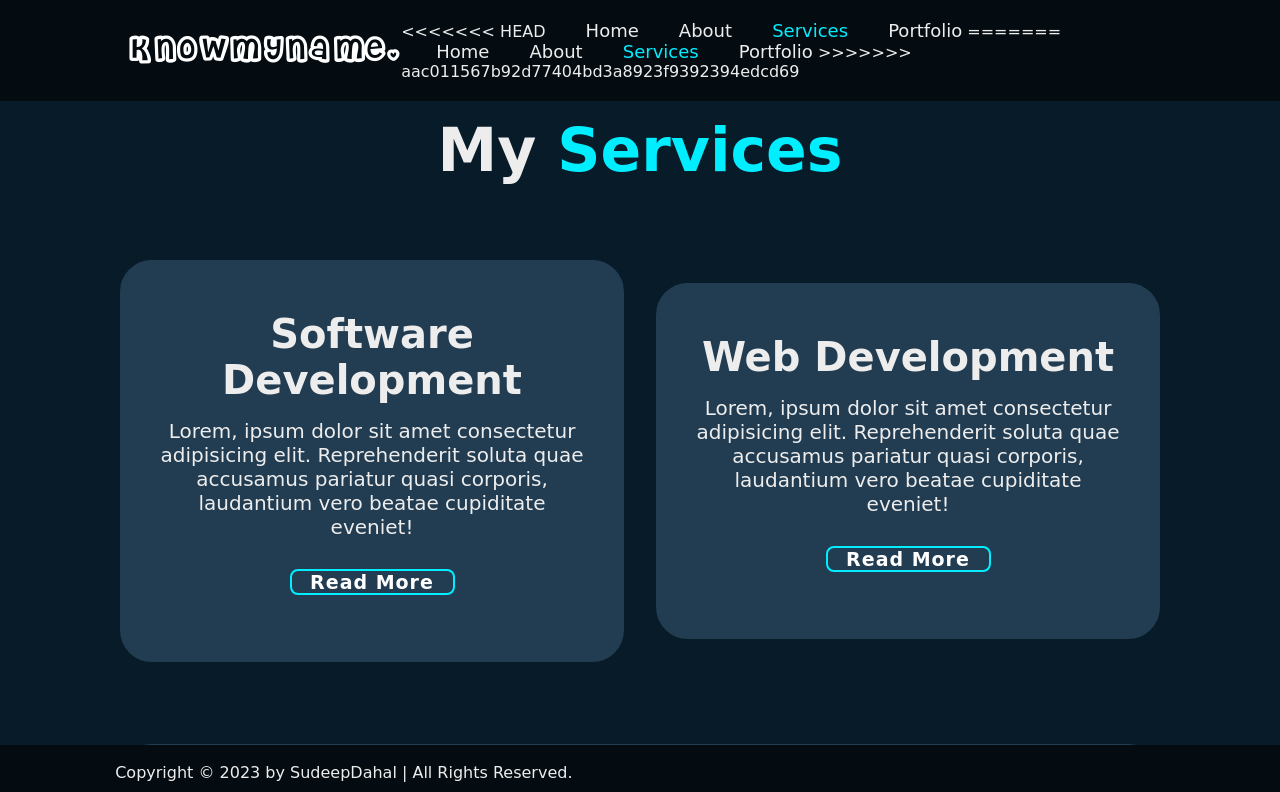
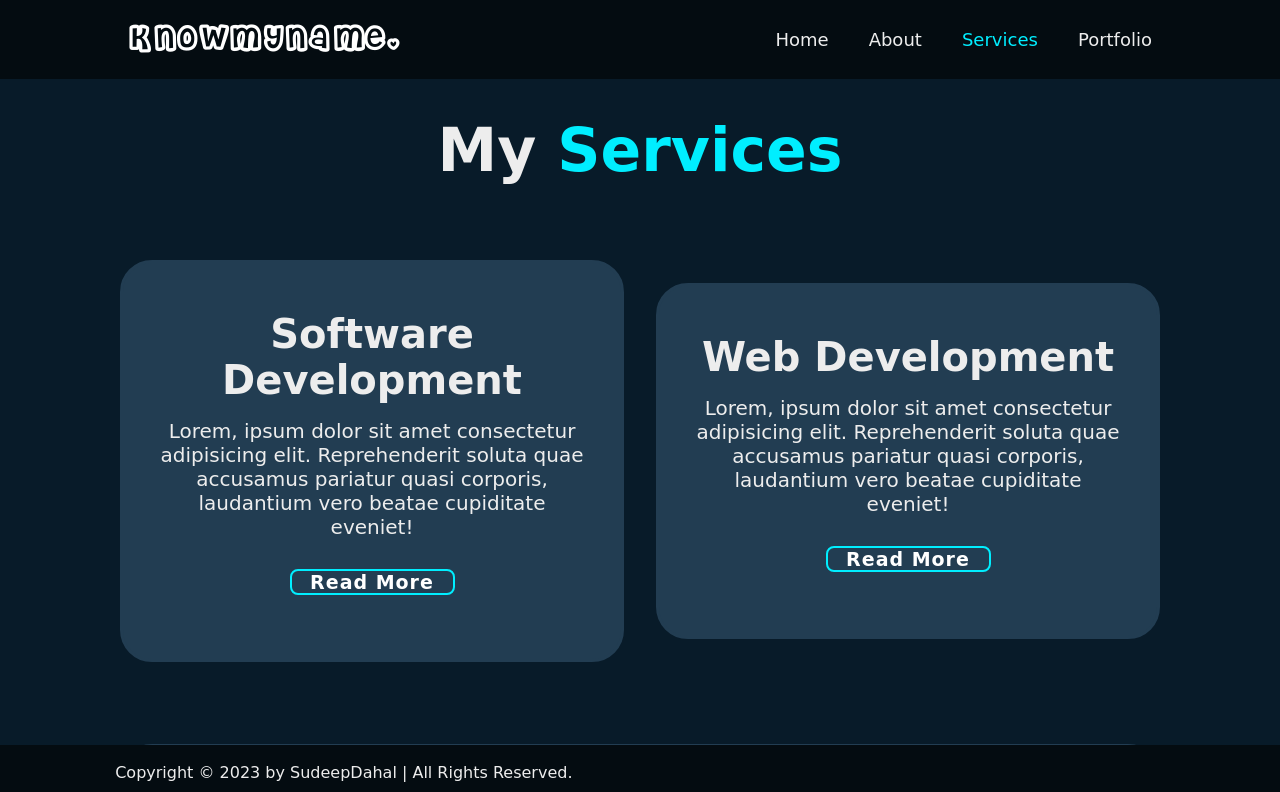
Before and after one commit to dahalsudeep/My-portfolio, a plain HTML site: page Services.html in a window 1280 px wide. Shown: the top 792 px of the page. Drawn offline with Linux system fonts and the light colour scheme; files whose address does not match are found by name.

Commit message:
Services fixed

```diff
--- a/Services.html
+++ b/Services.html
@@ -11,17 +11,10 @@
     <header class="header">
         <a href="/index.html" class="logo">KnowMyName.</a>
         <nav class="navBar">
-<<<<<<< HEAD
-            <a href="/Home.html">Home</a>
+            <a href="/index.html">Home</a>
             <a href="./About.html">About</a>
             <a href="./Services.html" class="active">Services</a>
             <a href="./Portfolio.html">Portfolio</a>
-=======
-            <a href="/index.html">Home</a>
-            <a href="/About.html">About</a>
-            <a href="/Services.html" class="active">Services</a>
-            <a href="/Portfolio.html">Portfolio</a>
->>>>>>> aac011567b92d77404bd3a8923f9392394edcd69
         </nav>
     </header>
     <section class="services" id="services">
```
